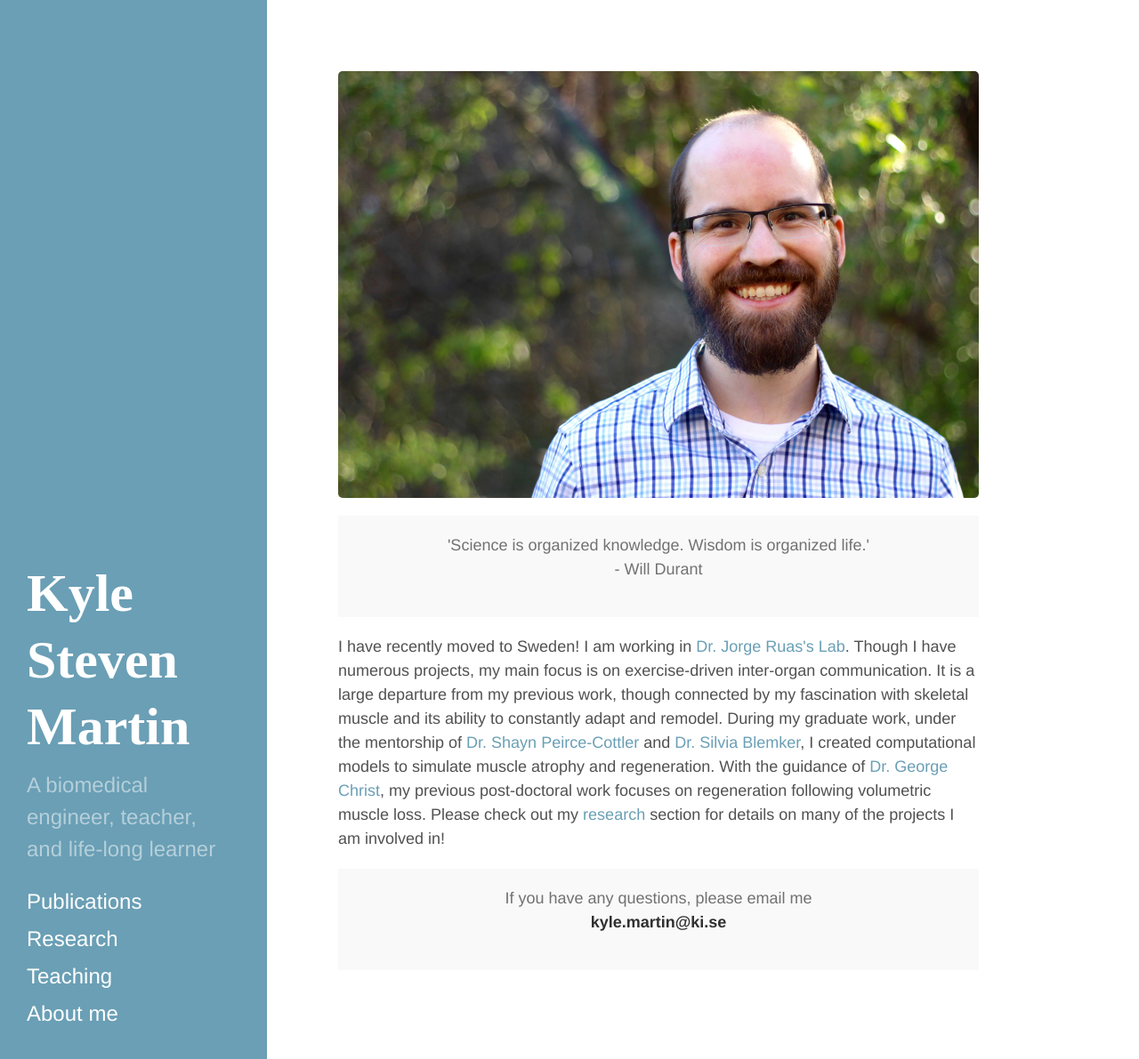
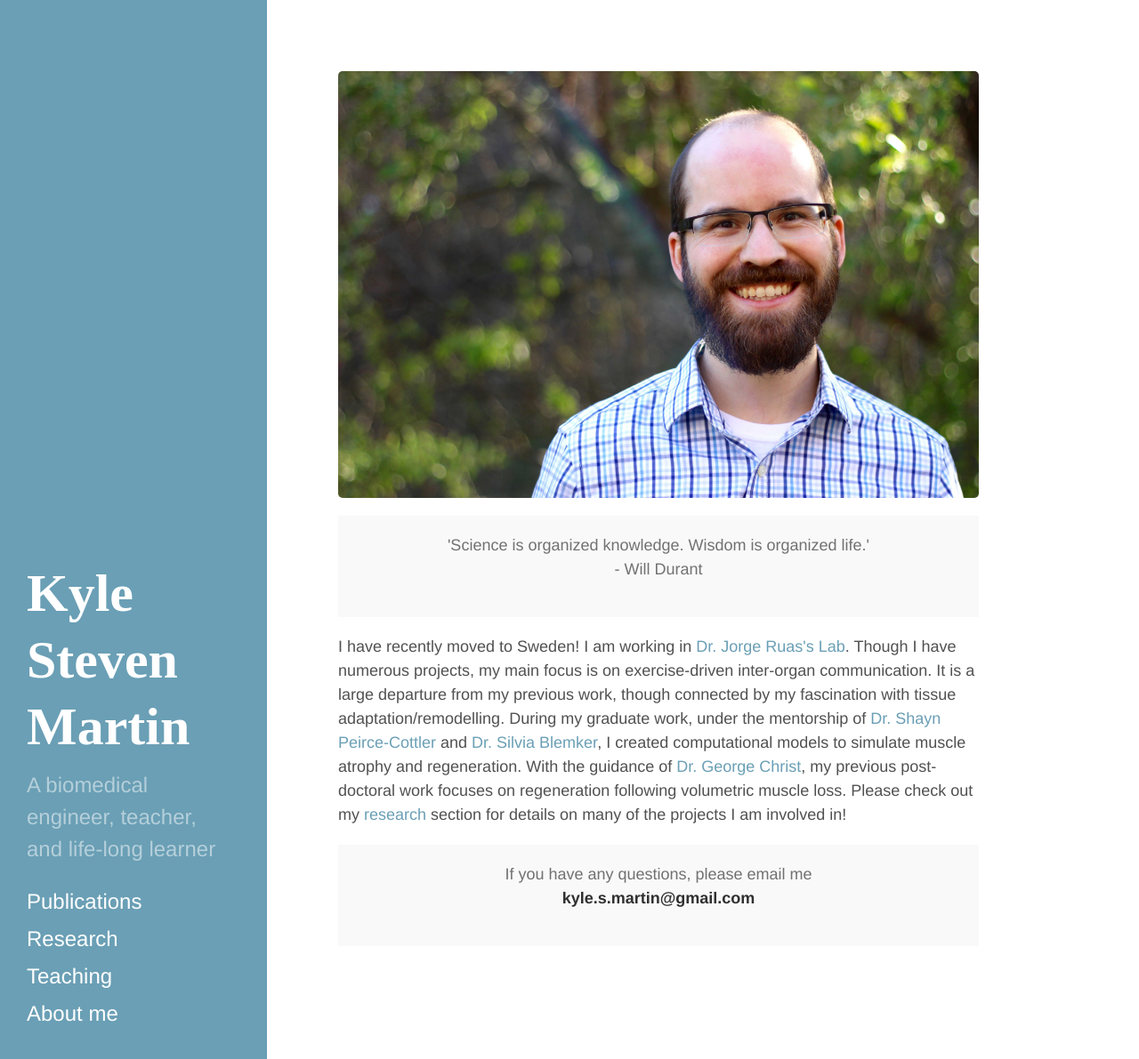
Before and after one commit to ksm362/ksm362.github.io, a Jekyll site: the page built from index.html, in a window 1280 px wide and 1191 px high. Shown: the whole window at 89% size. Built offline with Jekyll 4.4.1, drawn with Linux system fonts in a browser that asks for light colours; the list of posts is cut into pages by our own code.

Commit message:
more tweaks

```diff
--- a/index.html
+++ b/index.html
@@ -12,8 +12,8 @@ title: Home
 	I have recently moved to Sweden!
 	I am working in <a href="http://ki.se/en/fyfa/molecular-and-cellular-exercise-physiology">Dr. Jorge Ruas's Lab</a>.
 	Though I have numerous projects, my main focus is on exercise-driven inter-organ communication.
-	It is a large departure from my previous work, though connected by my fascination with skeletal muscle and its ability to constantly adapt and remodel.
-	During my graduate work, under the mentorship of <a href="http://bme.virginia.edu/peirce/">Dr. Shayn Peirce-Cottler</a> and
+	It is a large departure from my previous work, though connected by my fascination with tissue adaptation/remodelling.
+	During my graduate work, under the mentorship of <a href="https://www.peircecottlerlab.com/">Dr. Shayn Peirce-Cottler</a> and
 	<a href="http://bme.virginia.edu/muscle/">Dr. Silvia Blemker</a>, I created computational models to simulate muscle atrophy and regeneration.
 	With the guidance of <a href="http://christlab.org/">Dr. George Christ</a>, my previous post-doctoral work focuses on regeneration following volumetric muscle loss.
 	Please check out my <a href="{{ site.baseurl }}Research">research</a>  section for details on many of the projects I am involved in!
@@ -21,7 +21,7 @@ title: Home
 	<a href="{{ site.baseurl }}about">test2</a>  -->
 </p>
 <div class="message" align="middle";>
-  <p>If you have any questions, please email me <br> <strong> kyle.martin@ki.se </strong> </p>
+  <p>If you have any questions, please email me <br> <strong> kyle.s.martin@gmail.com </strong> </p>
 </div>
 <!-- ATROPHY MOVIE <iframe width="480" height="360" src="https://www.youtube.com/embed/oXthci6ar5s?rel=0&amp;controls=0&amp;showinfo=0&autoplay=1" frameborder="0"></iframe>
 INFLAMMATION MOVIE <iframe width="480" height="360" src="https://www.youtube.com/embed/sJIq7gGsWjE?rel=0&amp;controls=0&amp;showinfo=0&autoplay=1" frameborder="0"></iframe> -->
```
Also changed, not shown: _posts/2016-02-26-Agent-based modeling.md (+3 -3 lines).
